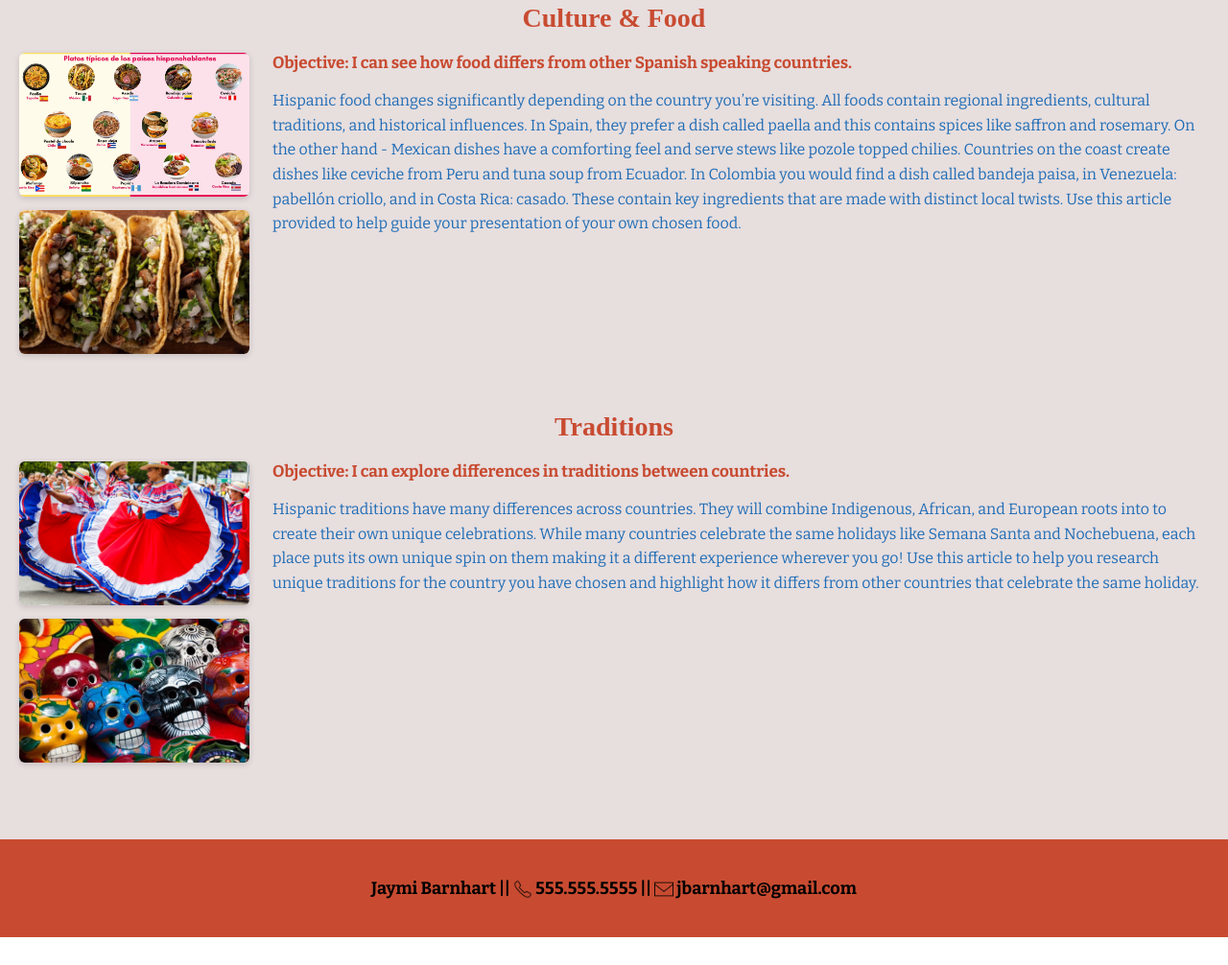
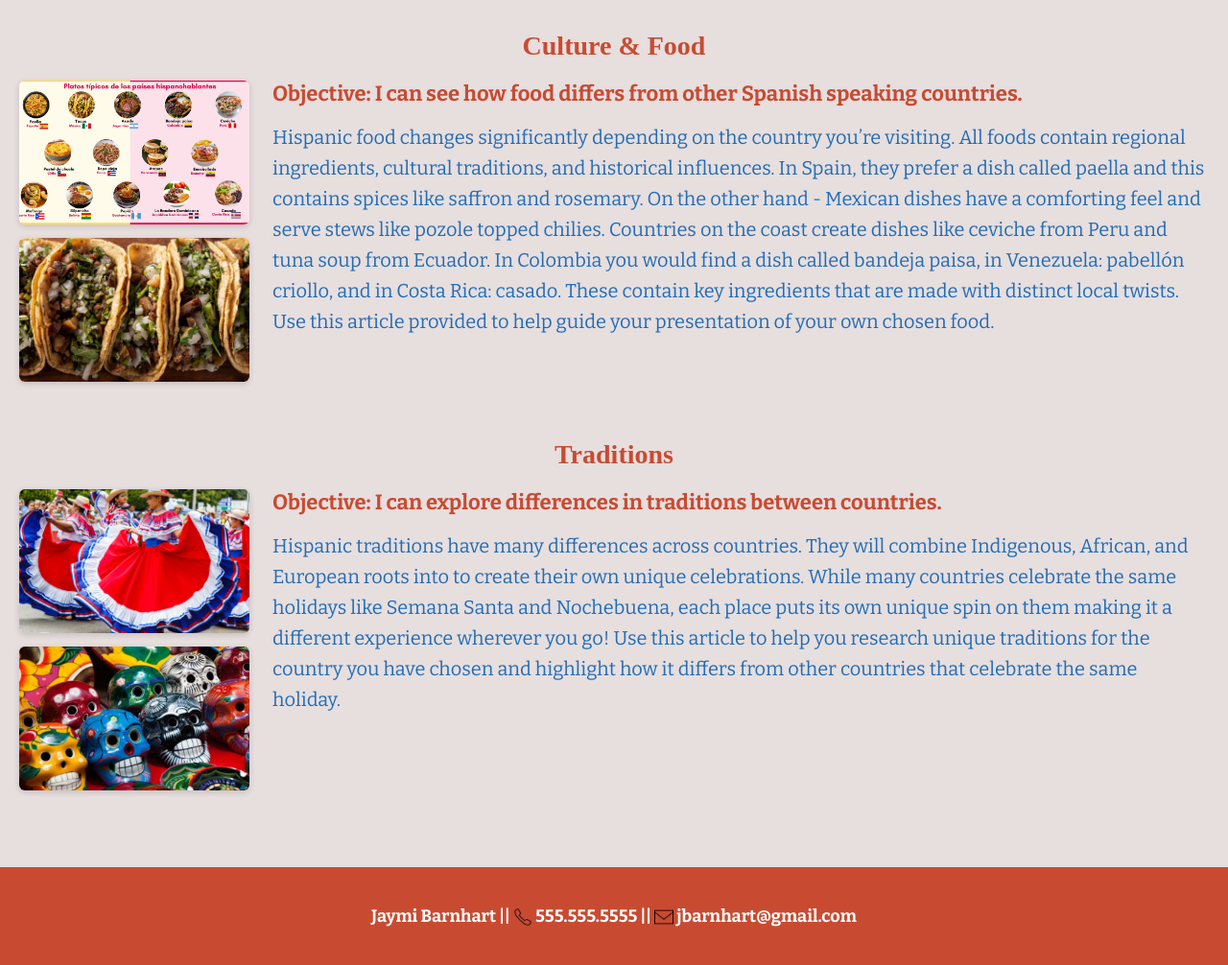
Before and after one commit to jaymibarnhart/jaymibarnhart.github.io, a plain HTML site: page webdevelopment/content.html in a window 1280 px wide. Shown: the part 716-1722 px from the top of the page at 96% size. Before the commit the page ends 1693 px from the top, so only its background shows below. Drawn offline with nearby package versions, Linux system fonts and the light colour scheme; a web font is replaced by a local one.

Commit message:
Refactor content.css for improved styling and layout

```diff
--- a/webdevelopment/content.css
+++ b/webdevelopment/content.css
@@ -195,7 +195,7 @@ main section h3 {
     grid-area: objective;
     color: #C84B31;
     font-family: 'Bitter', serif;
-    font-size: 17px;
+    font-size: 22px;
     font-weight: bold;
     text-align: left;
     margin: 0;
@@ -209,7 +209,7 @@ main section h3 {
 .grid-article p {
     color: #206DB6;
     font-family: 'Bitter', serif;
-    font-size: 16px;
+    font-size: 20px;
     line-height: 1.6;
     text-align: left;
     margin: 0 0 12px 0;
@@ -240,7 +240,7 @@ main section h3 {
 }
 
 .footer-content p {
-    color: #000000;
+    color: #ffffff;
     font-weight: bold;
     font-family: 'Bitter', serif;
     font-size: 18px;
```
